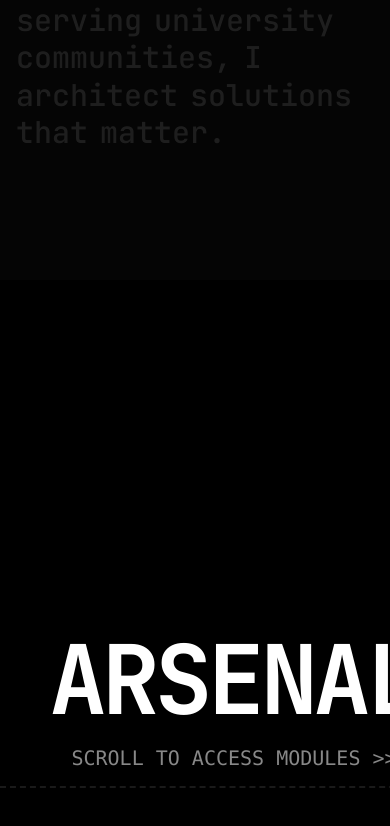
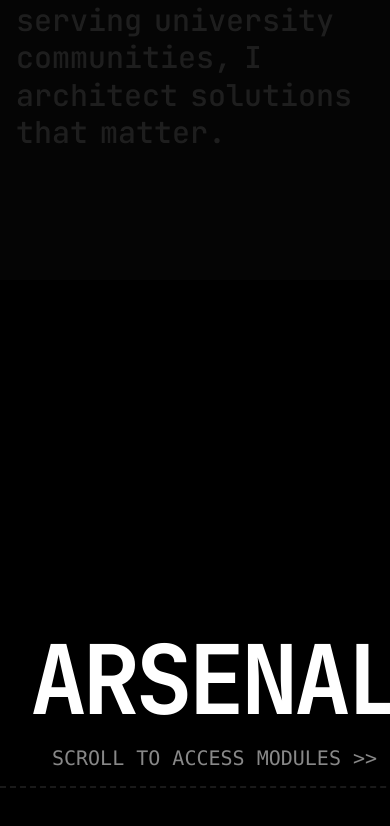
Before and after one commit to udezueoluomachi/portfolio, a Next.js app: page / in a window 390 px wide. Shown: the part 1383-2209 px from the top of the page. Built offline with nearby package versions, Linux system fonts and the light colour scheme.

Commit message:
feat: add styles for the new interactive Skills section, including horizontal scroll, 3D panel effects, and mobile responsiveness.

```diff
--- a/src/components/sections/Skills.module.scss
+++ b/src/components/sections/Skills.module.scss
@@ -113,4 +113,41 @@
     50% {
         transform: translateY(-20px);
     }
+
 }
+
+/* --- MOBILE RESPONSIVENESS --- */
+@media (max-width: 768px) {
+    .track {
+        padding-left: 5vw;
+    }
+
+    .section {
+        width: 100vw;
+        /* Full width sections on mobile */
+        padding: 0 1rem;
+    }
+
+    .introSection {
+        width: 100vw;
+    }
+
+    .panel {
+        width: 90vw;
+        /* Wide panels */
+        padding: 1.5rem;
+        transform: rotateY(5deg);
+        /* reduce rotation for readability */
+    }
+
+    .panelTitle {
+        font-size: 1.8rem;
+        margin-bottom: 1.5rem;
+    }
+
+    .artifact {
+        font-size: 3rem;
+        /* Smaller artifacts */
+        top: 20%;
+    }
+}
```
